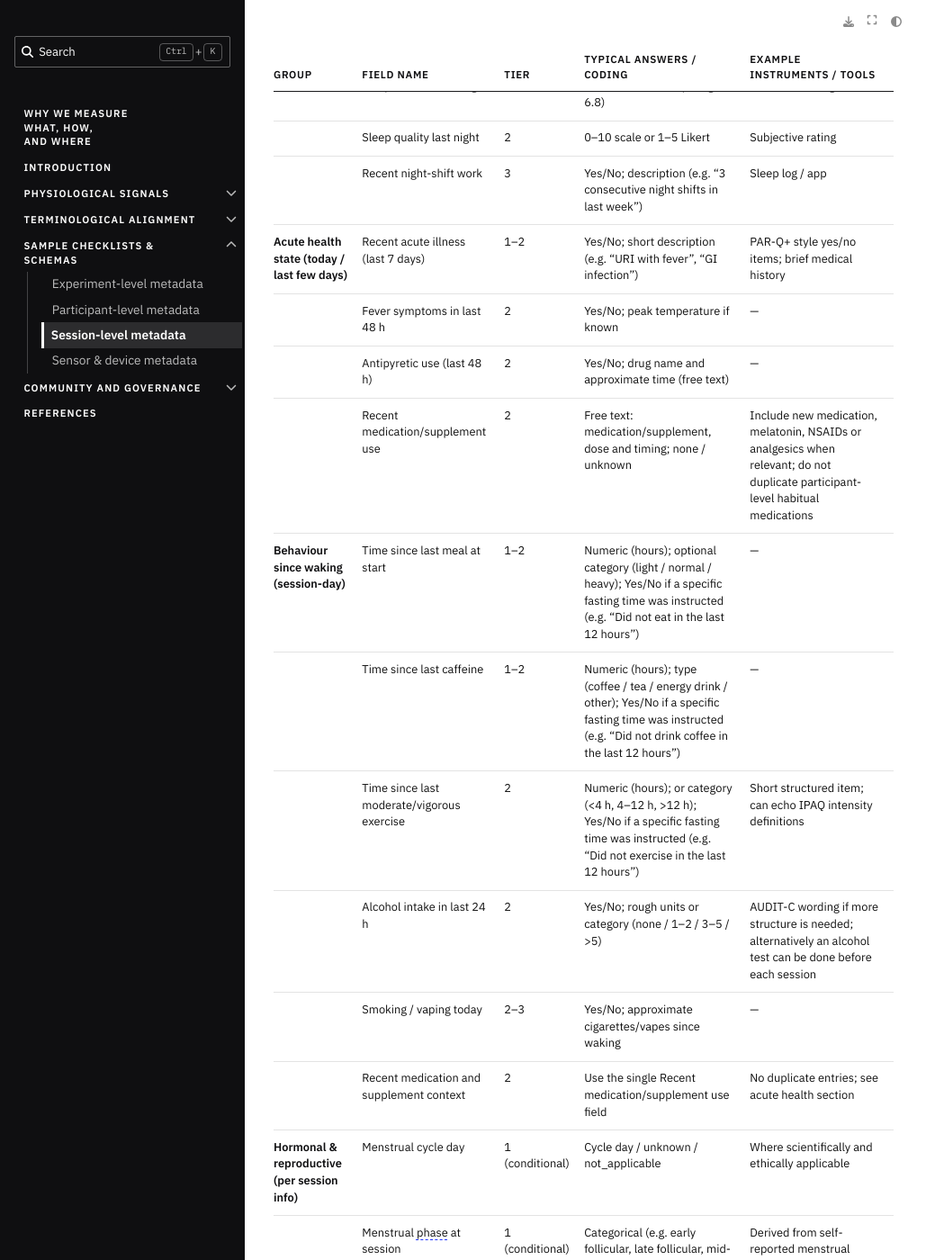
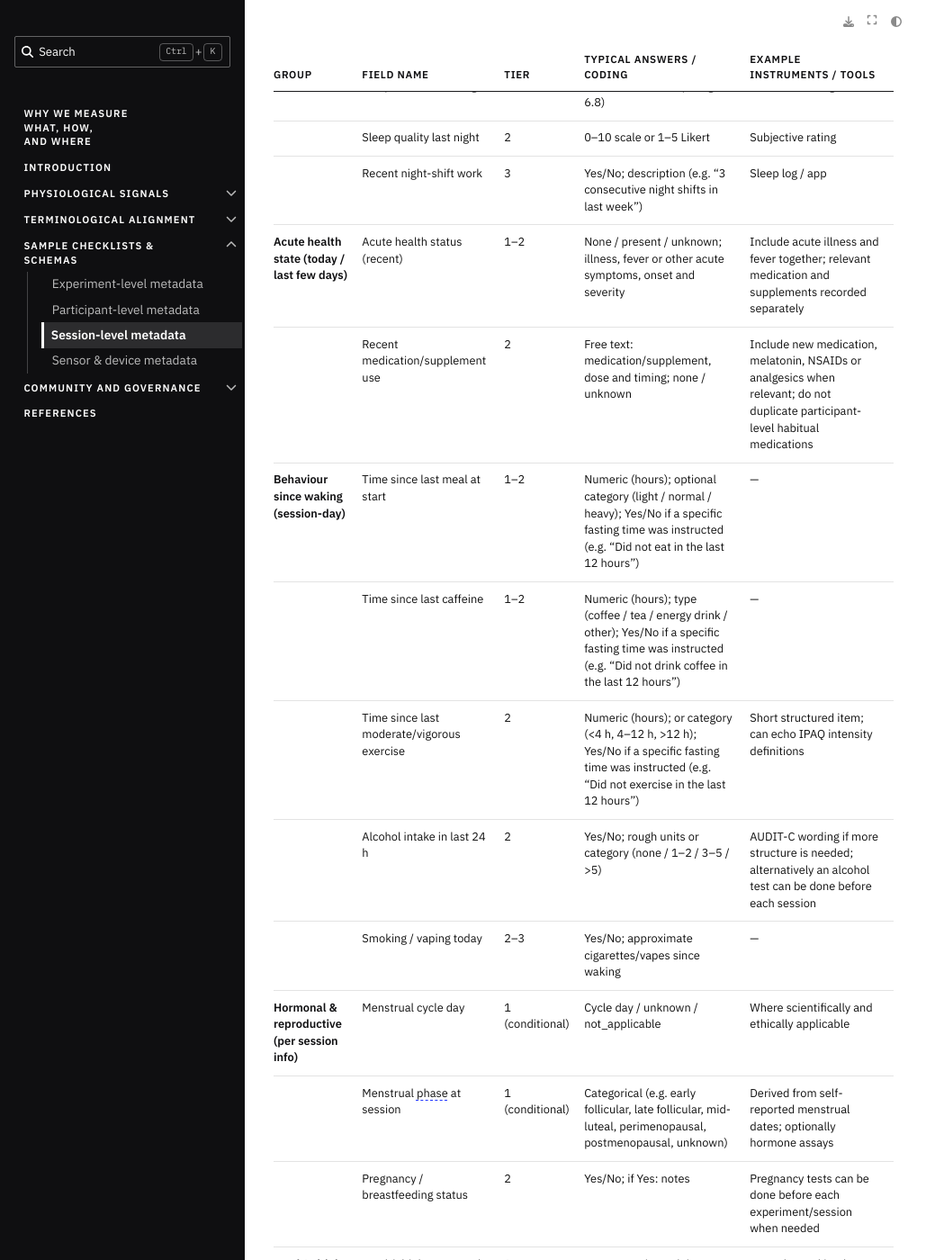
Before and after one commit to bilgekobas/WhyWeMeasureWhat, a Jupyter Book: the page built from book/content/sample-checklists-schemas/session-level-metadata.md, in a window 1280 px wide and 1400 px high, scrolled down 2762 px. Shown: the whole window at 90% size, without its empty margins (0-1049 px from the left). Built offline with Jupyter Book 1.0.4 settings and Sphinx 7.4.7 and the Sphinx Book theme 1.1.4, drawn with Linux system fonts in a browser that asks for light colours; cross-references to code outside the pages are shown as plain code; some of the changed text lies outside the part shown.

Commit message:
Resolve remaining session duplication and device modality linkage

```diff
--- a/book/content/sample-checklists-schemas/session-level-metadata.md
+++ b/book/content/sample-checklists-schemas/session-level-metadata.md
@@ -45,16 +45,13 @@ Session metadata can be recorded via paper logs, REDCap/Qualtrics forms, or digi
 | | Sleep duration last night | 2 | Numeric (hours slept; e.g. 6.8) | Derived from log |
 | | Sleep quality last night | 2 | 0–10 scale or 1–5 Likert | Subjective rating |
 | | Recent night-shift work | 3 | Yes/No; description (e.g. “3 consecutive night shifts in last week”) | Sleep log / app |
-| **Acute health state (today / last few days)** | Recent acute illness (last 7 days) | 1–2 | Yes/No; short description (e.g. “URI with fever”, “GI infection”) | PAR-Q+ style yes/no items; brief medical history |
-| | Fever symptoms in last 48 h | 2 | Yes/No; peak temperature if known | — |
-| | Antipyretic use (last 48 h) | 2 | Yes/No; drug name and approximate time (free text) | — |
+| **Acute health state (today / last few days)** | Acute health status (recent) | 1–2 | None / present / unknown; illness, fever or other acute symptoms, onset and severity | Include acute illness and fever together; relevant medication and supplements recorded separately |
 | | Recent medication/supplement use | 2 | Free text: medication/supplement, dose and timing; none / unknown | Include new medication, melatonin, NSAIDs or analgesics when relevant; do not duplicate participant-level habitual medications |
 | **Behaviour since waking (session-day)** | Time since last meal at start | 1–2 | Numeric (hours); optional category (light / normal / heavy); Yes/No if a specific fasting time was instructed (e.g. “Did not eat in the last 12 hours”) | — |
 | | Time since last caffeine | 1–2 | Numeric (hours); type (coffee / tea / energy drink / other); Yes/No if a specific fasting time was instructed (e.g. “Did not drink coffee in the last 12 hours”) | — |
 | | Time since last moderate/vigorous exercise | 2 | Numeric (hours); or category (<4 h, 4–12 h, >12 h); Yes/No if a specific fasting time was instructed (e.g. “Did not exercise in the last 12 hours”) | Short structured item; can echo IPAQ intensity definitions |
 | | Alcohol intake in last 24 h | 2 | Yes/No; rough units or category (none / 1–2 / 3–5 / >5) | AUDIT-C wording if more structure is needed; alternatively an alcohol test can be done before each session |
 | | Smoking / vaping today | 2–3 | Yes/No; approximate cigarettes/vapes since waking | — |
-|  | Recent medication and supplement context | 2 | Use the single Recent medication/supplement use field | No duplicate entries; see acute health section |
 | **Hormonal & reproductive (per session info)** | Menstrual cycle day | 1 (conditional) | Cycle day / unknown / not_applicable | Where scientifically and ethically applicable |
 | | Menstrual {ref}`phase <label-phase>` at session | 1 (conditional) | Categorical (e.g. early follicular, late follicular, mid-luteal, perimenopausal, postmenopausal, unknown) | Derived from self-reported menstrual dates; optionally hormone assays |
 | | Pregnancy / breastfeeding status | 2 | Yes/No; if Yes: notes | Pregnancy tests can be done before each experiment/session when needed |
```
Also changed, not shown: other parts of book/content/sample-checklists-schemas/session-level-metadata.md (+2 -2 lines).
